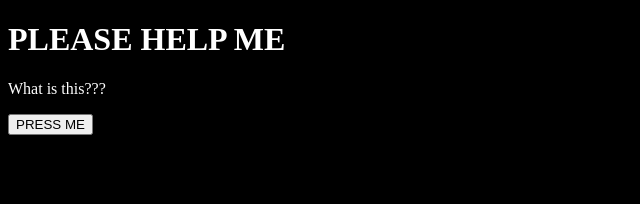
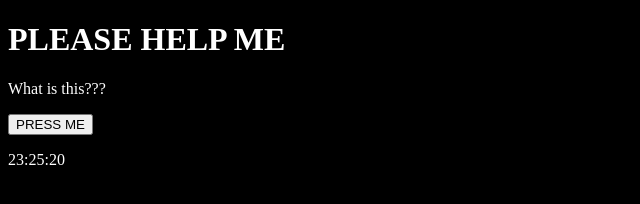
Before and after one commit to Toitle419/Toitle419.github.io, a plain HTML site: page index.html in a window 1280 px wide. Shown: the full height of the page, 0-640 px from the left. Drawn offline with Linux system fonts and the light colour scheme.

Commit message:
Added clock

```diff
--- a/index.html
+++ b/index.html
@@ -7,6 +7,7 @@
         <h1>PLEASE HELP ME</h1>
         <p id="p1">What is this???</p>
         <button onclick="changeBackgroundColour()">PRESS ME</button>
+        <p id="clock"></p>
     </body>
     <script src="index.js"></script>
 </html>
--- a/index.js
+++ b/index.js
@@ -2,3 +2,16 @@ function changeBackgroundColour() {
     let colour = "rgb(" + Math.floor(Math.random() * 256) + "," + Math.floor(Math.random() * 256) + "," + Math.floor(Math.random() * 256) + ")"
     document.getElementById("main").style.backgroundColor = colour
 }
+function updateClock() {
+    const now = new Date()
+    let
+    h = now.getHours(),
+    m = now.getMinutes(),
+    s = now.getSeconds()
+    if (m < 10) {m = "0" + m}
+    if (s < 10) {s = "0" + s}
+    let date = h + ":" + m + ":" + s
+    document.getElementById("clock").innerText = date
+}
+updateClock()
+setInterval(updateClock, 1000)
```
